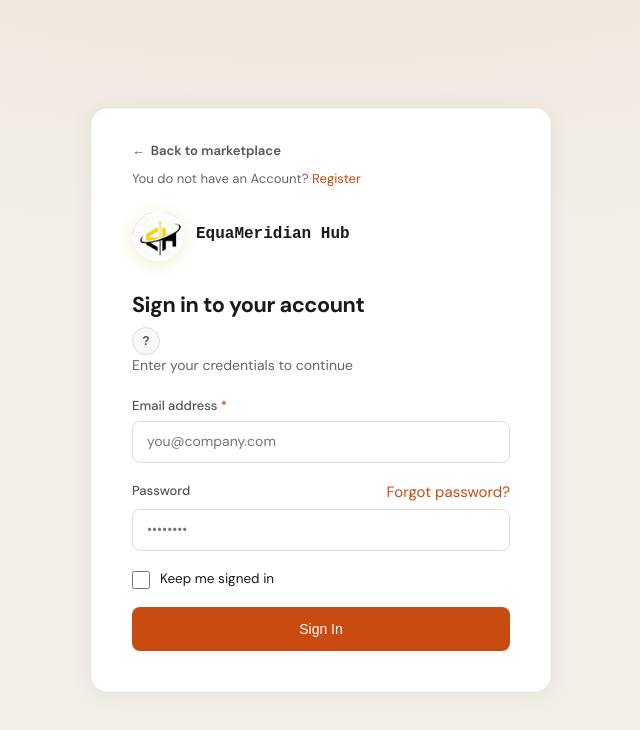
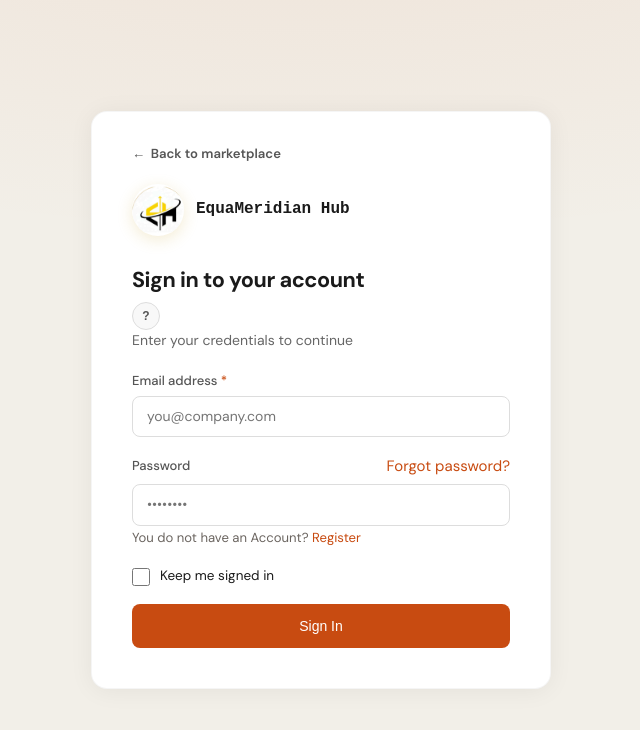
Before and after one commit to Sbongumusa2003/equameridian-hub, an Angular app: page /auth/login in a window 1280 px wide. Shown: the top 730 px of the page, without its empty margins (319-959 px from the left). Built offline with nearby package versions, Linux system fonts and the light colour scheme; no server answers.

Commit message:
Fixing Login

```diff
--- a/src/app/modules/auth/login/login.component.html
+++ b/src/app/modules/auth/login/login.component.html
@@ -4,7 +4,6 @@
       <a routerLink="/" class="auth-back-home">
         <span aria-hidden="true">←</span> Back to marketplace
       </a>
-      <span class="auth-top-row__register">You do not have an Account? <a routerLink="/auth/register" class="link">Register</a></span>
     </div>
         <div class="auth-card__logo">
       <img class="brand-logo brand-logo--auth" src="assets/brand/logo-mark.png" width="56" height="56" alt="EquaMeridian Holdings" />
@@ -38,6 +37,7 @@
         <div class="field-error" *ngIf="form.get('password')?.touched && form.get('password')?.errors?.['required']">
           Password is required.
         </div>
+        <span class="auth-top-row__register">You do not have an Account? <a routerLink="/auth/register" class="link">Register</a></span>
       </div>
 
       <div class="form-check">
```
